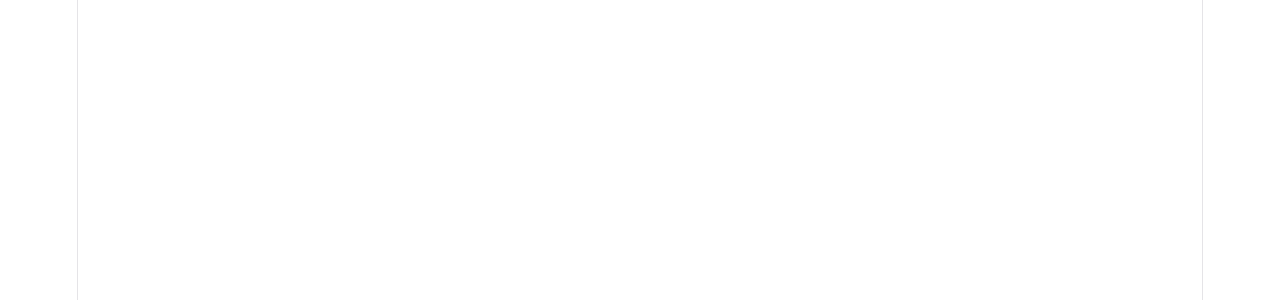
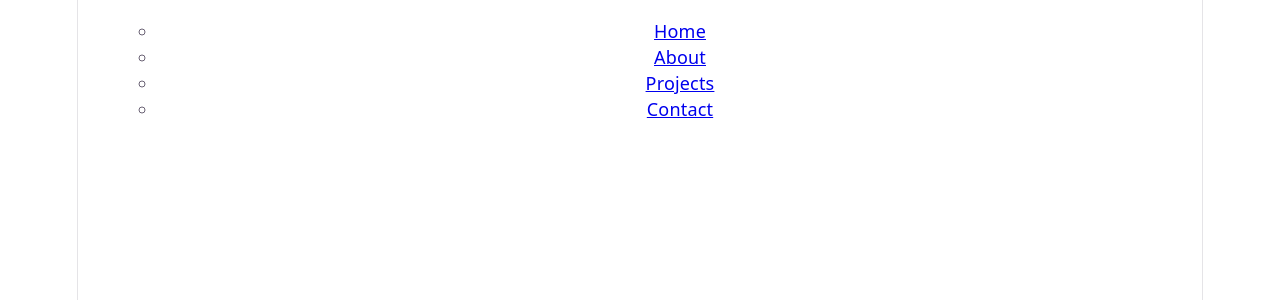
Before and after one commit to NikEthernet/Personal_Website, a React (Vite) app in the folder personal-website/: page / in a window 1280 px wide. Shown: the top 300 px of the page. Built offline with nearby package versions, Linux system fonts and the light colour scheme.

Commit message:
initalized structure

```diff
--- a/personal-website/src/App.tsx
+++ b/personal-website/src/App.tsx
@@ -1,17 +1,11 @@
-import { useState } from 'react'
-import reactLogo from './assets/react.svg'
-import viteLogo from './assets/vite.svg'
-import heroImg from './assets/hero.png'
 import './App.css'
+import MainPage from './components/MainPage';
 
-function App() {
-  const [count, setCount] = useState(0)
+export default function App() {
 
   return (
     <>
-
+      <MainPage/>
     </>
   )
 }
-
-export default App
--- /dev/null
+++ b/personal-website/src/components/MainPage.tsx
@@ -0,0 +1,15 @@
+import NavBar from './NavBar';
+import MainTitle from './main/TitleMain';
+import Projects from './main/ProjectMain';
+
+export default function MainPage(){
+
+
+    return(
+        <ul className='home_orderedList'>
+            <NavBar/>
+            <MainTitle/>
+            <Projects/>
+        </ul>
+    )
+}
--- /dev/null
+++ b/personal-website/src/components/NavBar.tsx
@@ -0,0 +1,21 @@
+
+
+export default function NavBar(){
+
+    return(
+        <ul className="navbar">
+            <li><a href="./MainPage.tsx">
+                Home
+                </a></li>
+            <li><a href="./AboutPage.tsx">
+                About
+                </a></li>
+            <li><a href="./ProjectPage.tsx">
+                Projects
+                </a></li>
+            <li><a href="./ContactPage.tsx">
+                Contact
+                </a></li>
+        </ul>
+    )
+}
--- /dev/null
+++ b/personal-website/src/components/main/BackgroundMain.tsx
@@ -0,0 +1,10 @@
+
+
+export default function BackgroundMain(){
+
+    return(
+        <>
+
+        </>
+    )
+}
--- /dev/null
+++ b/personal-website/src/components/main/ProjectMain.tsx
@@ -0,0 +1,11 @@
+
+
+export default function ProjectMain(){
+
+
+    return(
+        <>
+
+        </>
+    )
+}
--- /dev/null
+++ b/personal-website/src/components/main/TitleMain.tsx
@@ -0,0 +1,11 @@
+import BGMain from './BackgroundMain';
+
+export default function MainTitle(){
+
+
+    return(
+        <>
+            <BGMain/>
+        </>
+    )
+}
```
Also changed, not shown: personal-website/src/components/AboutPage.tsx (added), personal-website/src/components/ContactPage.tsx (added), personal-website/src/components/ProjectPage.tsx (added).
